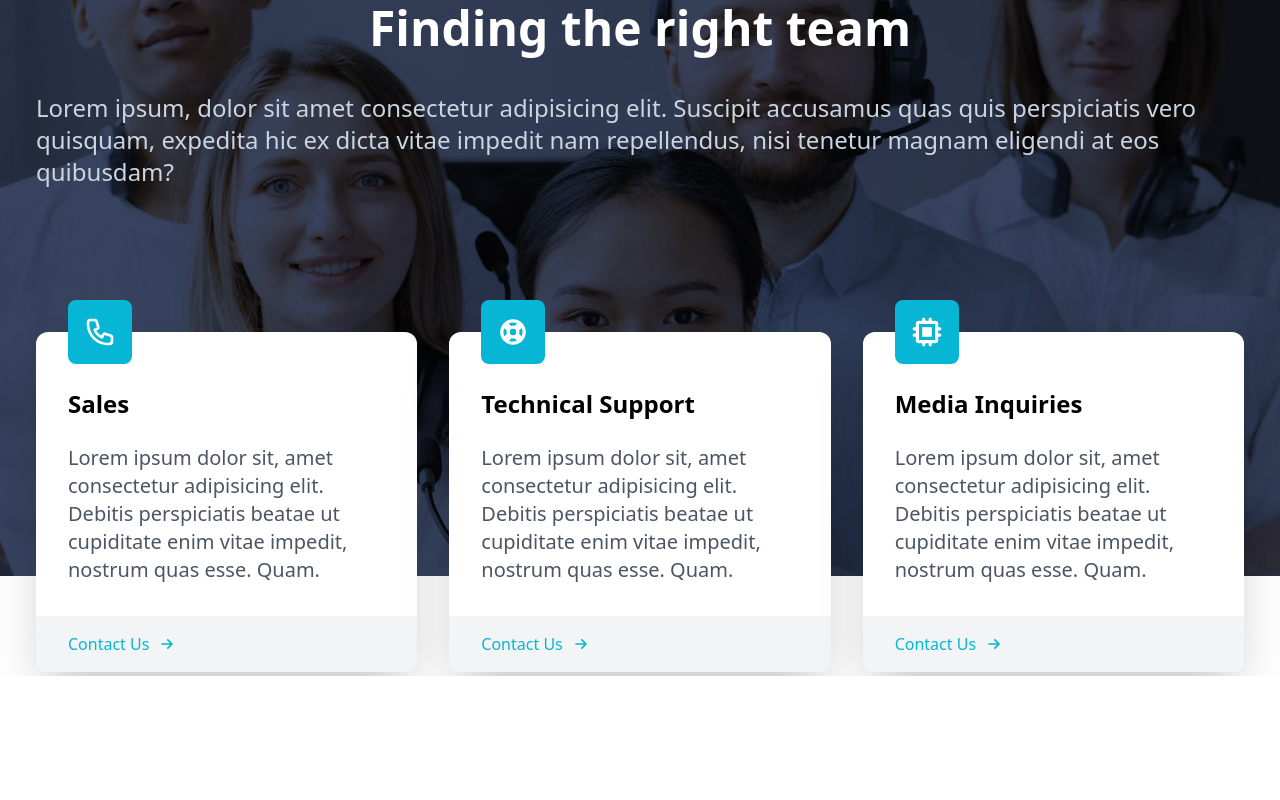
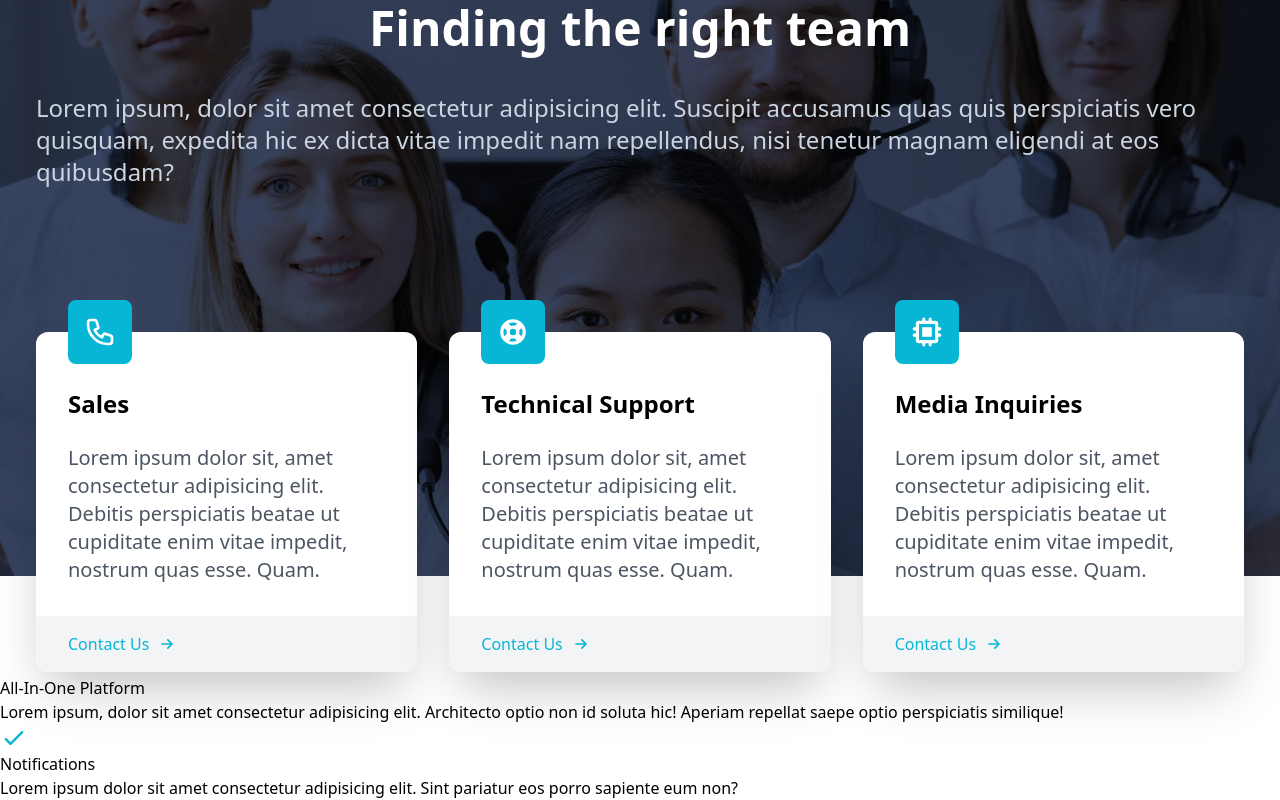
Before and after one commit to AmaduKamara/dm-landing, a React (Create React App) app: page / in a window 1280 px wide. Shown: the part 1514-2314 px from the top of the page. Before the commit the page ends 2190 px from the top, so only its background shows below. Built offline with nearby package versions, Linux system fonts and the light colour scheme; the HTML template or start-up script is replaced by a standard one.

Commit message:
Add AllInOne component with contents structures

```diff
--- a/src/App.js
+++ b/src/App.js
@@ -1,4 +1,5 @@
 import About from "./components/About";
+import AllInOne from "./components/AllInOne";
 import Hero from "./components/Hero";
 import Navbar from "./components/Navbar";
 import Supports from "./components/Supports";
@@ -10,6 +11,7 @@ function App() {
       <Hero />
       <About />
       <Supports />
+      <AllInOne />
     </div>
   );
 }
--- /dev/null
+++ b/src/components/AllInOne.jsx
@@ -0,0 +1,31 @@
+import { CheckIcon } from "@heroicons/react/outline";
+import React from "react";
+
+const AllInOne = () => {
+  return (
+    <section>
+      <div>
+        <h2>All-In-One Platform</h2>
+        <p>
+          Lorem ipsum, dolor sit amet consectetur adipisicing elit. Architecto
+          optio non id soluta hic! Aperiam repellat saepe optio perspiciatis
+          similique!
+        </p>
+        <div>
+          <div>
+            <CheckIcon className="w-7 mr-4 text-cyan-500" />
+            <div>
+              <h3>Notifications</h3>
+              <p>
+                Lorem ipsum dolor sit amet consectetur adipisicing elit. Sint
+                pariatur eos porro sapiente eum non?
+              </p>
+            </div>
+          </div>
+        </div>
+      </div>
+    </section>
+  );
+};
+
+export default AllInOne;
```
